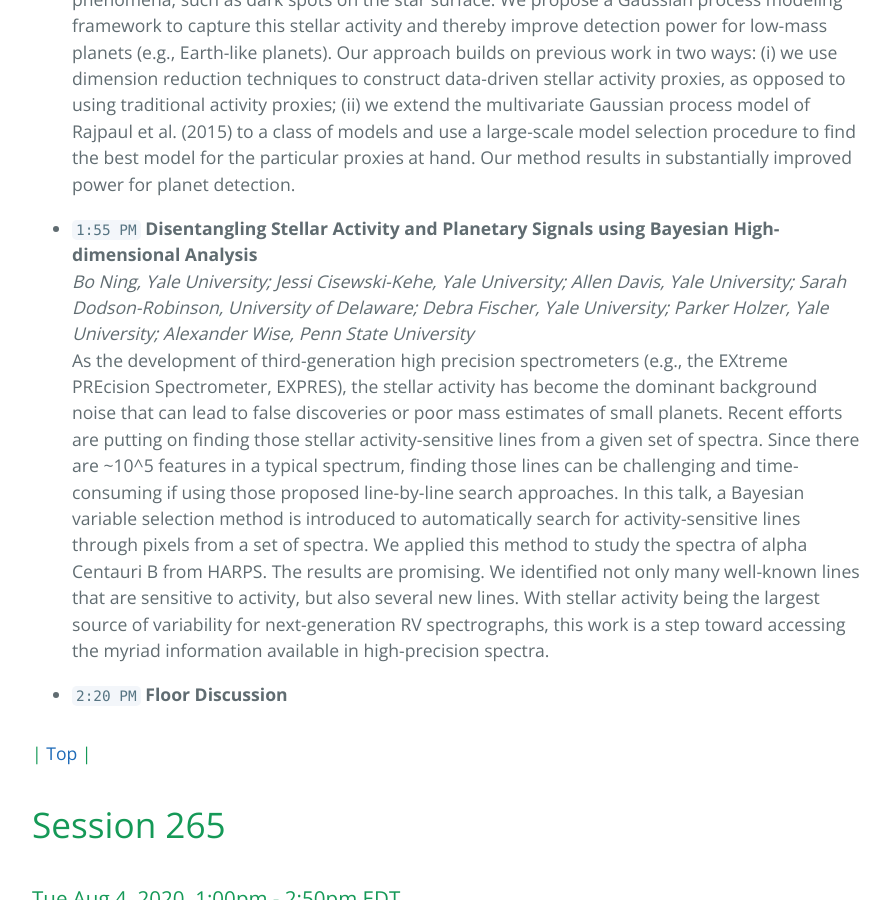
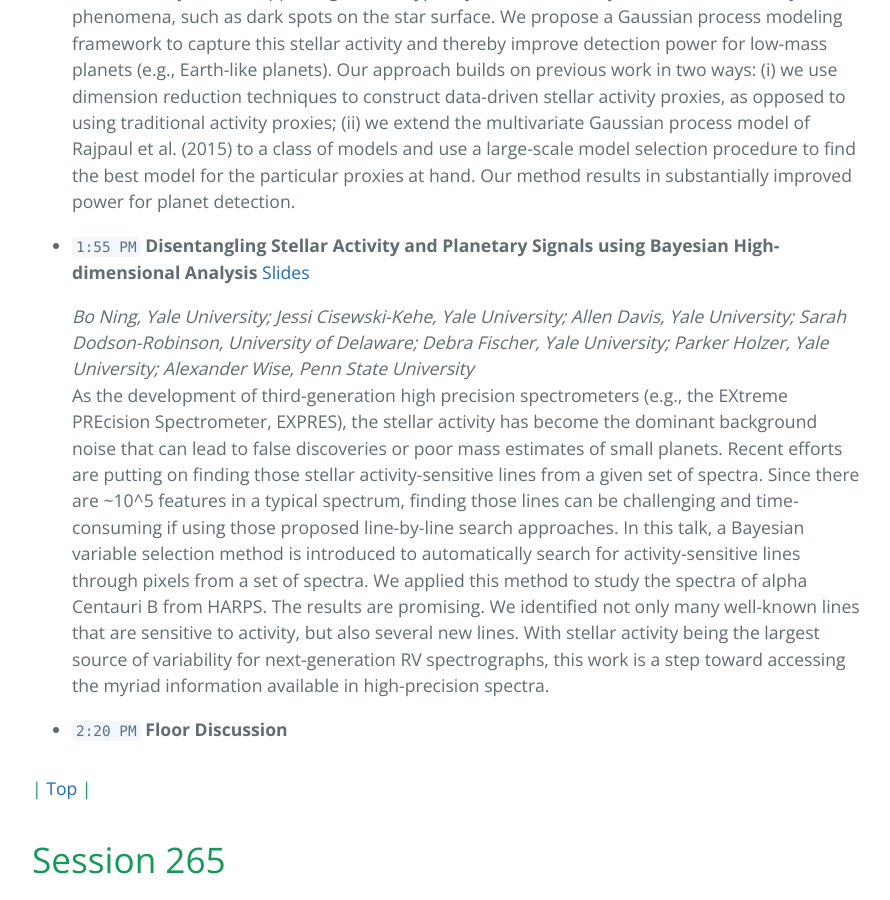
Before and after one commit to aigamstat/aigamstat.github.io, a Jekyll site: the page built from jsm2020/index.md, in a window 1280 px wide and 900 px high, scrolled down 4494 px. Shown: the whole window, without its empty margins (192-1082 px from the left). Built offline with Jekyll 4.4.1, drawn with Linux system fonts in a browser that asks for light colours.

Commit message:
added the link to Bo's presentation slides

```diff
--- a/jsm2020/index.md
+++ b/jsm2020/index.md
@@ -83,6 +83,7 @@ The business meeting of the AIG was held on the afternoon of Aug 3 via Zoom.
    Chair(s): Hyungsuk Tak, Pennsylvania State University
 
 - `1:05 PM` 	**Handling Model Uncertainty via Smoothed Inference** [Slides](https://drive.google.com/file/d/17U864ED7Udk6REh-bez_Y9C53TiGudUT/view)
+
    *Sara Algeri, University of Minnesota*
    Classical inferential methods often rely on the assumption that one among the models specified under the null or alternative hypothesis provides a suitable representation of the data under study. Unfortunately, when conducting searches for new physics, the specification of a correct model for the data is not always an easy task. Consequently, the validity and the sensitivity of the experiment under study may be substantially compromised. Algeri (2020) introduced a novel statistical approach to perform modeling, estimation, and inference under background mismodeling for large samples in the continuous setting. This work aims to extend the framework proposed in Algeri (2020) to arbitrary large samples from continuous or discrete distributions.
 
@@ -90,7 +91,8 @@ The business meeting of the AIG was held on the afternoon of Aug 3 via Zoom.
    *David Edward Jones, Texas A&M University; David Stenning, Imperial College London; Eric B Ford, Penn State University; Robert L Wolpert, Duke University; Thomas J Loredo, Cornell University; Xavier Dumusque, Observatoire Astronomique de l'Universite de Geneve*
    The radial velocity technique is one of the two main approaches for detecting planets outside our solar system, often referred to as exoplanets. When a planet orbits a star its gravitational force causes the star to move and this induces a Doppler shift (i.e. the star light appears redder or bluer than expected), and it is this effect that the radial velocity method attempts to detect. Unfortunately, these Doppler signals are typically contaminated by various stellar activity phenomena, such as dark spots on the star surface. We propose a Gaussian process modeling framework to capture this stellar activity and thereby improve detection power for low-mass planets (e.g., Earth-like planets). Our approach builds on previous work in two ways: (i) we use dimension reduction techniques to construct data-driven stellar activity proxies, as opposed to using traditional activity proxies; (ii) we extend the multivariate Gaussian process model of Rajpaul et al. (2015) to a class of models and use a large-scale model selection procedure to find the best model for the particular proxies at hand. Our method results in substantially improved power for planet detection.
 
-- `1:55 PM` 	**Disentangling Stellar Activity and Planetary Signals using Bayesian High-dimensional Analysis**
+- `1:55 PM` 	**Disentangling Stellar Activity and Planetary Signals using Bayesian High-dimensional Analysis** [Slides](https://drive.google.com/file/d/1xuKCz-1I_sSp25ftCQdVNqDuNISPHTci/view?usp=sharing)
+
    *Bo Ning, Yale University; Jessi Cisewski-Kehe, Yale University; Allen Davis, Yale University; Sarah Dodson-Robinson, University of Delaware; Debra Fischer, Yale University; Parker Holzer, Yale University; Alexander Wise, Penn State University*
    As the development of third-generation high precision spectrometers (e.g., the EXtreme PREcision Spectrometer, EXPRES), the stellar activity has become the dominant background noise that can lead to false discoveries or poor mass estimates of small planets. Recent efforts are putting on finding those stellar activity-sensitive lines from a given set of spectra. Since there are ~10^5 features in a typical spectrum, finding those lines can be challenging and time-consuming if using those proposed line-by-line search approaches. In this talk, a Bayesian variable selection method is introduced to automatically search for activity-sensitive lines through pixels from a set of spectra. We applied this method to study the spectra of alpha Centauri B from HARPS. The results are promising. We identified not only many well-known lines that are sensitive to activity, but also several new lines. With stellar activity being the largest source of variability for next-generation RV spectrographs, this work is a step toward accessing the myriad information available in high-precision spectra.
 
```
